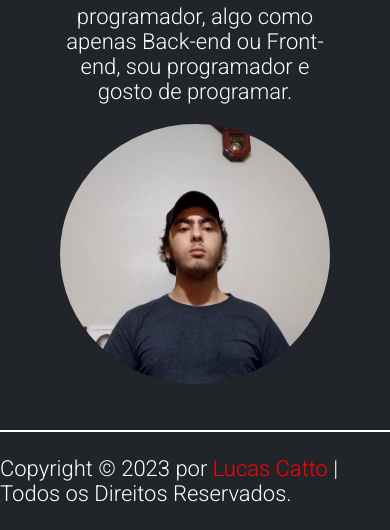
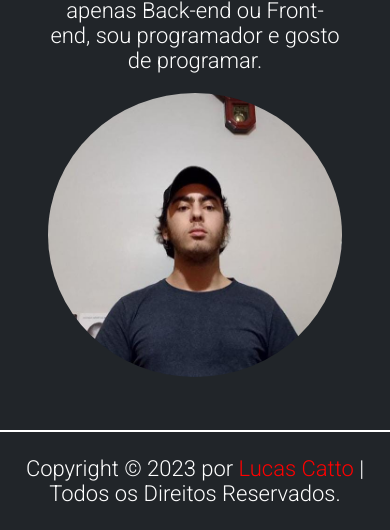
Before and after one commit to lucas-catto/lucas-catto.github.io, a plain HTML site: page index.html in a window 390 px wide. Shown: the part 544-1074 px from the top of the page. Drawn offline with Linux system fonts and the light colour scheme.

Commit message:
Second commit - 8-9-23

```diff
--- a/style.css
+++ b/style.css
@@ -204,9 +204,10 @@ img {
 
 @media screen and (max-width: 1130px) {
     .container {
-        margin: 40px;
+        margin:         40px;
         flex-direction: column;
         text-align:     center;
+        padding:        0 8px;
     }
 }
 
@@ -220,5 +221,6 @@ footer {
     display:          flex;
     align-items:      center;
     justify-content:  center;
+    text-align:       center;
 
 }
```
